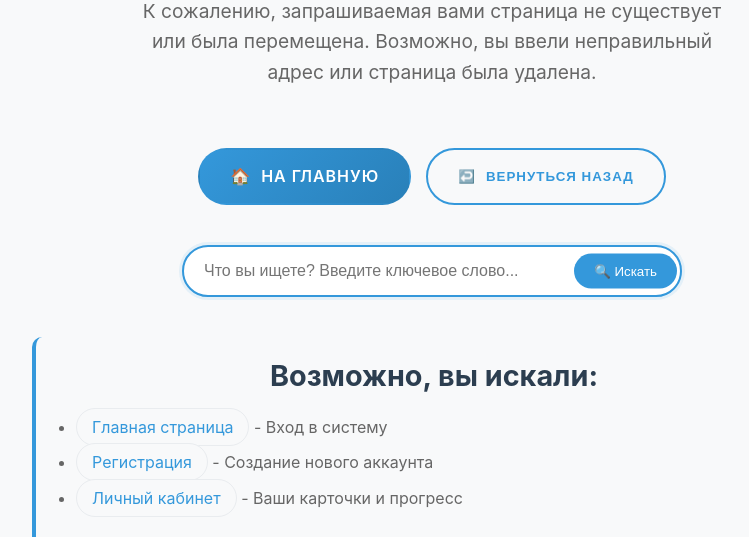
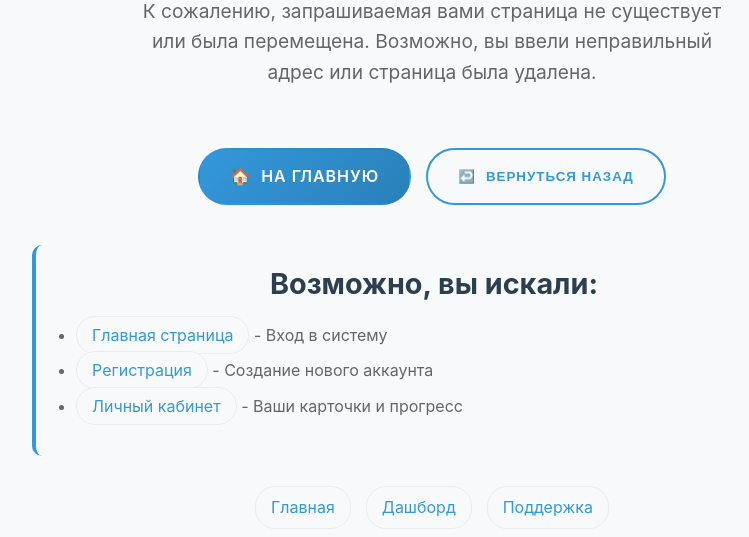
Before and after one commit to Arseny2210/ProjectWord, a FastAPI app: template templates/404.html in a window 1280 px wide. Shown: the part 478-1015 px from the top of the page, without its empty margins (208-957 px from the left). Run offline with FastAPI, Linux system fonts and the light colour scheme; the template is opened without the code that fills it, so the values that code supplies are empty.

Commit message:
Change page 404

```diff
--- a/templates/404.html
+++ b/templates/404.html
@@ -288,14 +288,6 @@
                 </button>
             </div>
 
-            <div class="error-search">
-                <div class="search-box">
-                    <input type="text" id="searchInput" placeholder="Что вы ищете? Введите ключевое слово...">
-                    <button onclick="searchOnSite()">
-                        <span>🔍</span> Искать
-                    </button>
-                </div>
-            </div>
 
             <div class="error-help">
                 <h3>Возможно, вы искали:</h3>
```
